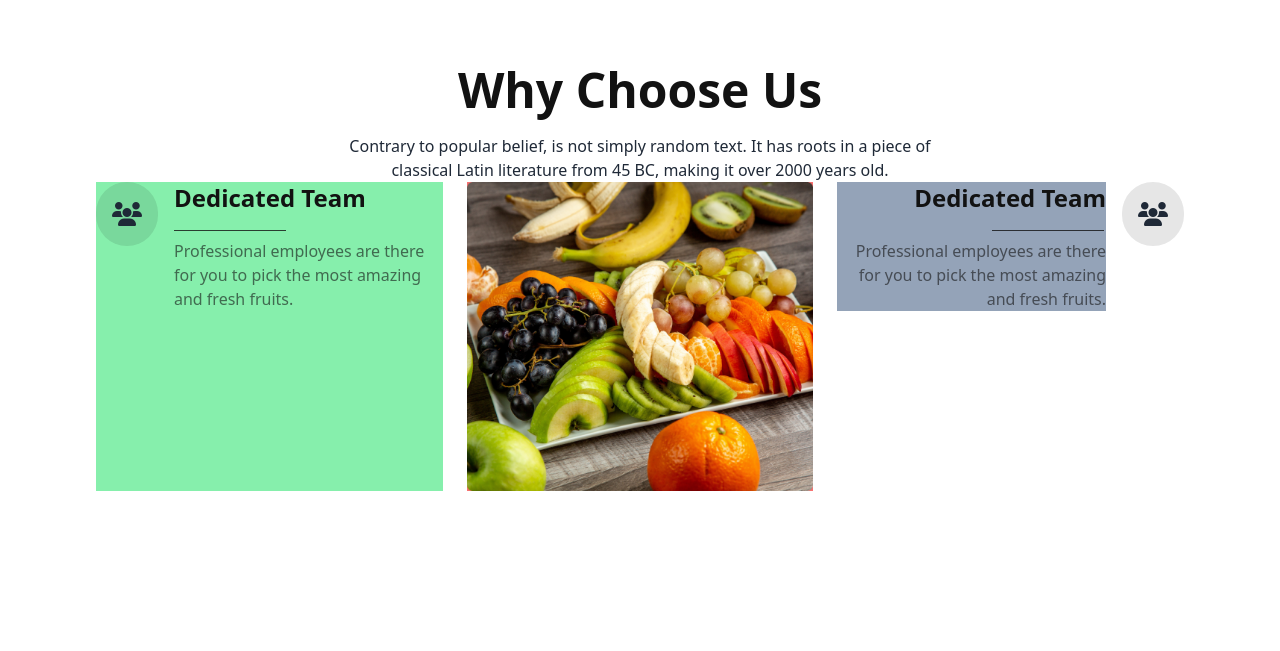
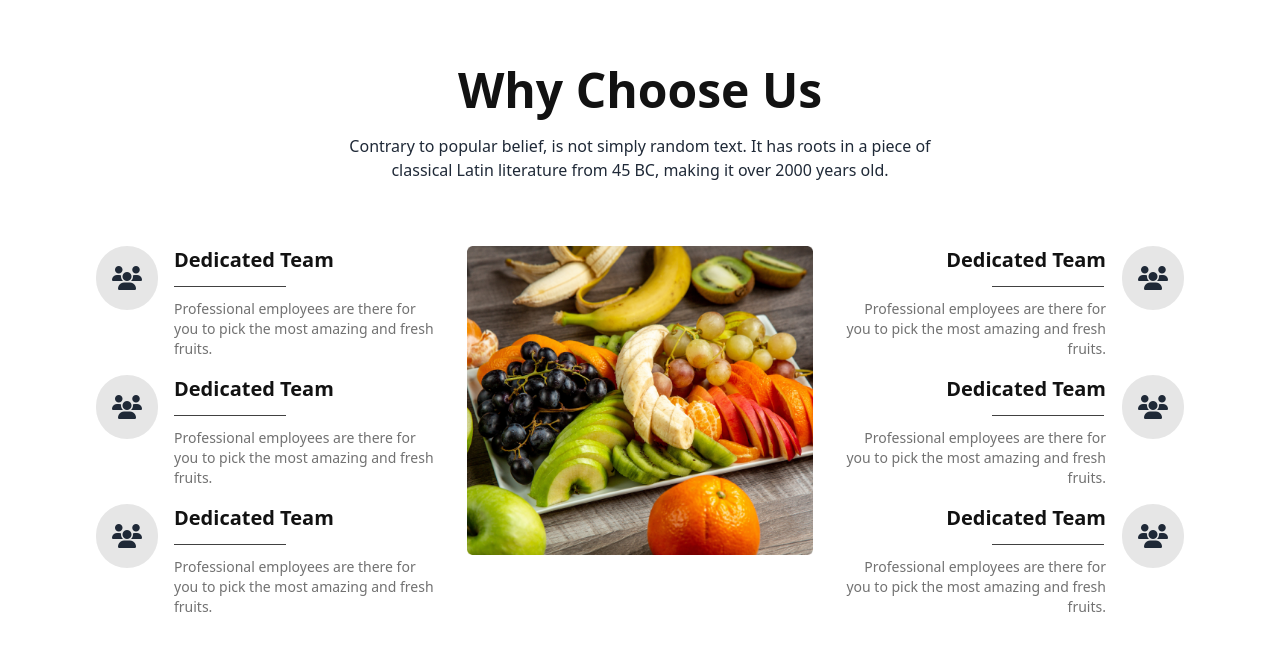
Before and after one commit to SakibAlHasan10/Fruit-Burst, a plain HTML site: page index.html in a window 1280 px wide. Shown: the part 2181-2832 px from the top of the page. Before the commit the page ends 2728 px from the top, so only its background shows below. Drawn offline with nearby package versions, Linux system fonts and the light colour scheme.

Commit message:
choose us

```diff
--- a/index.html
+++ b/index.html
@@ -532,16 +532,43 @@
                         Latin literature from 45 BC, making it over 2000 years old.
                     </p>
                 </div>
-                <div class="grid grid-cols-3 gap-6">
-                    <div class="flex-1 bg-green-300">
+                <div class="grid grid-cols-3 mt-16 gap-6">
+                    <div class="flex-1 ">
+                        <!-- choose left 1 -->
                         <div class="flex justify-start items-start">
                             <div class=" text-center w-16 h-16 pt-4 p-4 mr-4 rounded-full text-2xl bg-[#1212121a]">
                                 <i class="fa-solid  fa-users"></i>
                             </div>
                             <div>
-                                <h3 class="text-2xl mb-4 text-[#121212] font-extrabold ">Dedicated Team</h3>
+                                <h3 class="text-xl mb-3 text-[#121212] font-extrabold ">Dedicated Team</h3>
                                 <p class="w-28 h-[1px] bg-[#121212cc]"></p>
-                                <p class="text-base mt-2 font-medium text-[#12121299]">
+                                <p class="text-sm mt-3 font-medium text-[#12121299]">
+                                    Professional employees are there for you to pick the most amazing and fresh fruits.
+                                </p>
+                            </div>
+                        </div>
+                        <!-- choose left 2 -->
+                        <div class="flex justify-start mt-4 items-start">
+                            <div class=" text-center w-16 h-16 pt-4 p-4 mr-4 rounded-full text-2xl bg-[#1212121a]">
+                                <i class="fa-solid  fa-users"></i>
+                            </div>
+                            <div>
+                                <h3 class="text-xl mb-3 text-[#121212] font-extrabold ">Dedicated Team</h3>
+                                <p class="w-28 h-[1px] bg-[#121212cc]"></p>
+                                <p class="text-sm mt-3 font-medium text-[#12121299]">
+                                    Professional employees are there for you to pick the most amazing and fresh fruits.
+                                </p>
+                            </div>
+                        </div>
+                        <!-- choose left 3 -->
+                        <div class="flex justify-start mt-4 items-start">
+                            <div class=" text-center w-16 h-16 pt-4 p-4 mr-4 rounded-full text-2xl bg-[#1212121a]">
+                                <i class="fa-solid  fa-users"></i>
+                            </div>
+                            <div>
+                                <h3 class="text-xl mb-3  text-[#121212] font-extrabold ">Dedicated Team</h3>
+                                <p class="w-28 h-[1px] bg-[#121212cc]"></p>
+                                <p class="text-sm mt-3 font-medium text-[#12121299]">
                                     Professional employees are there for you to pick the most amazing and fresh fruits.
                                 </p>
                             </div>
@@ -549,18 +576,18 @@
 
                     </div>
                     <!-- images -->
-                    <div class="flex-1 bg-red-400">
+                    <div class="flex-1 w-full h-full  ">
                         <img src="./images/whychoose1.png" alt="">
                     </div>
-                    <div class="flex-1">
-                        <div>
+                    <!-- why choose right -->
+                    <div class="flex-1 ">
+                        <!-- choose right 1 -->
                         <div class="flex justify-end items-start">
-
-                                <div class="text-end bg-slate-400">
-                                    <h3 class="text-2xl mb-4 text-[#121212] font-extrabold ">Dedicated Team</h3>
+                            <div class="text-end ">
+                                <h3 class="text-xl mb-3 text-[#121212] font-extrabold ">Dedicated Team</h3>
                                 <p class="w-28 ml-[155px] h-[1px] bg-[#121212cc]"></p>
 
-                                    <p class="text-base mt-2 font-medium text-[#12121299]">
+                                <p class="text-sm mt-3 font-medium text-[#12121299]">
                                     Professional employees are there for you to pick the most amazing and fresh fruits.
                                 </p>
                             </div>
@@ -568,7 +595,33 @@
                                 <i class="fa-solid  fa-users"></i>
                             </div>
                         </div>
+                        <!-- choose right 2 -->
+                        <div class="flex justify-end mt-4 items-start ">
+                            <div class="text-end ">
+                                <h3 class="text-xl mb-3 text-[#121212] font-extrabold ">Dedicated Team</h3>
+                                <p class="w-28 ml-[155px] h-[1px] bg-[#121212cc]"></p>
 
+                                <p class="text-sm mt-3 font-medium text-[#12121299]">
+                                    Professional employees are there for you to pick the most amazing and fresh fruits.
+                                </p>
+                            </div>
+                            <div class=" text-center w-16 h-16 pt-4 p-4 ml-4 rounded-full text-2xl bg-[#1212121a]">
+                                <i class="fa-solid  fa-users"></i>
+                            </div>
+                        </div>
+                        <!-- choose right 3 -->
+                        <div class="flex justify-end mt-4 items-start">
+                            <div class="text-end ">
+                                <h3 class="text-xl mb-3 text-[#121212] font-extrabold ">Dedicated Team</h3>
+                                <p class="w-28 ml-[155px] h-[1px] bg-[#121212cc]"></p>
+
+                                <p class="text-sm mt-3 font-medium text-[#12121299]">
+                                    Professional employees are there for you to pick the most amazing and fresh fruits.
+                                </p>
+                            </div>
+                            <div class=" text-center w-16 h-16 pt-4 p-4 ml-4 rounded-full text-2xl bg-[#1212121a]">
+                                <i class="fa-solid  fa-users"></i>
+                            </div>
                         </div>
                     </div>
                 </div>
```
Lines whose indentation alone changed are shown as unchanged.
